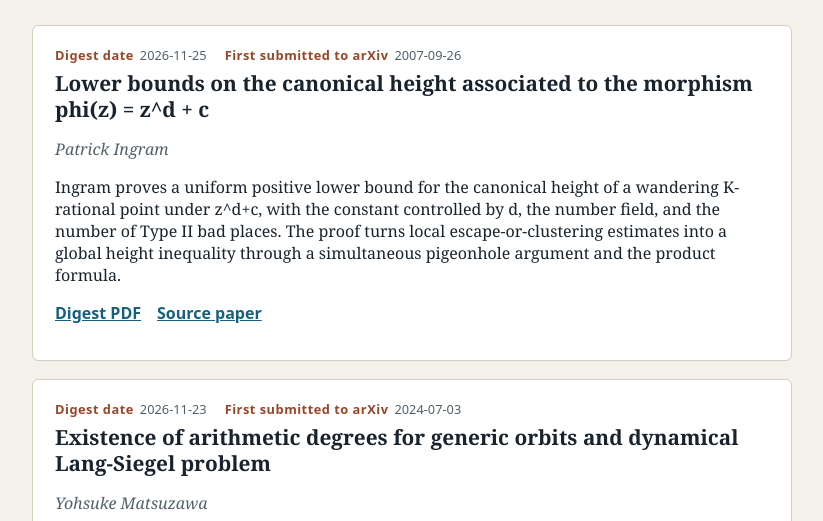
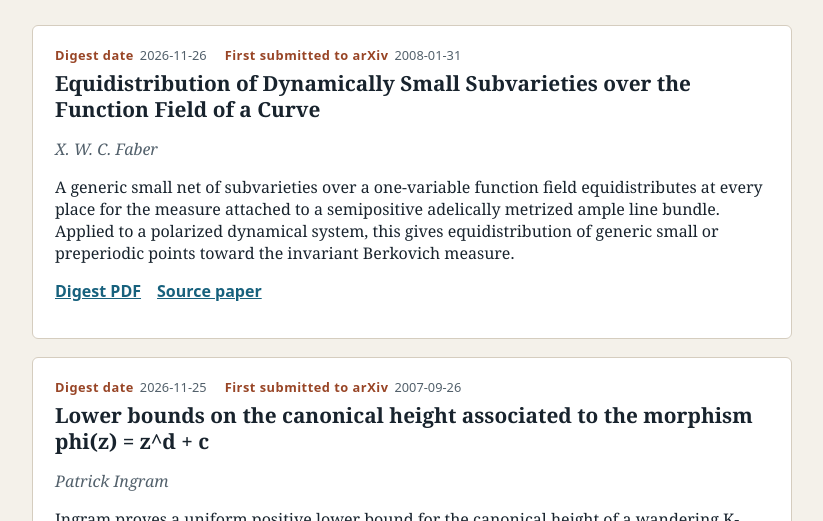
Before and after one commit to Yoaskay/daily-math-paper-digest-pages, a plain HTML site: page topics/arithmetic-dynamics.html in a window 1280 px wide. Shown: the part 279-800 px from the top of the page, without its empty margins (158-981 px from the left). Drawn offline with Linux system fonts and the light colour scheme.

Commit message:
Publish digest site for 2026-11-26

```diff
--- a/topics/arithmetic-dynamics.html
+++ b/topics/arithmetic-dynamics.html
@@ -14,6 +14,16 @@
     <p>Arithmetic dynamics in the broad sense.</p></header>
     <section class="digest-list" aria-label="Arithmetic dynamics digests">
     <article class="digest">
+<dl class="dates">
+<div><dt>Digest date</dt><dd>2026-11-26</dd></div>
+<div><dt>First submitted to arXiv</dt><dd>2008-01-31</dd></div>
+</dl>
+<h2>Equidistribution of Dynamically Small Subvarieties over the Function Field of a Curve</h2>
+<p class="authors">X. W. C. Faber</p>
+<p>A generic small net of subvarieties over a one-variable function field equidistributes at every place for the measure attached to a semipositive adelically metrized ample line bundle. Applied to a polarized dynamical system, this gives equidistribution of generic small or preperiodic points toward the invariant Berkovich measure.</p>
+<p class="links"><a href="../digests/2026-11-26-arxiv-0801.4811.pdf">Digest PDF</a> <a href="http://arxiv.org/abs/0801.4811v3">Source paper</a></p>
+</article>
+<article class="digest">
 <dl class="dates">
 <div><dt>Digest date</dt><dd>2026-11-25</dd></div>
 <div><dt>First submitted to arXiv</dt><dd>2007-09-26</dd></div>
```
Also changed, not shown: index.html (+1 -1 lines), 1 other file.
